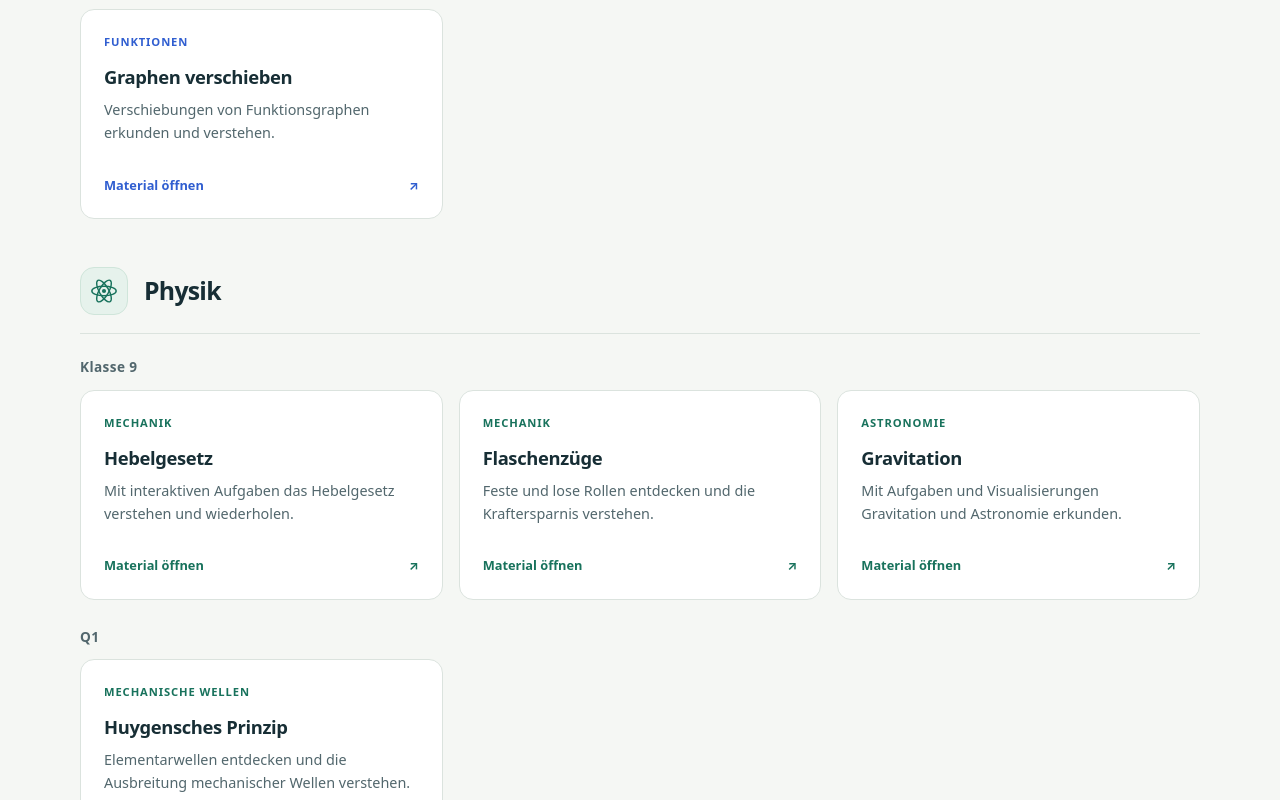
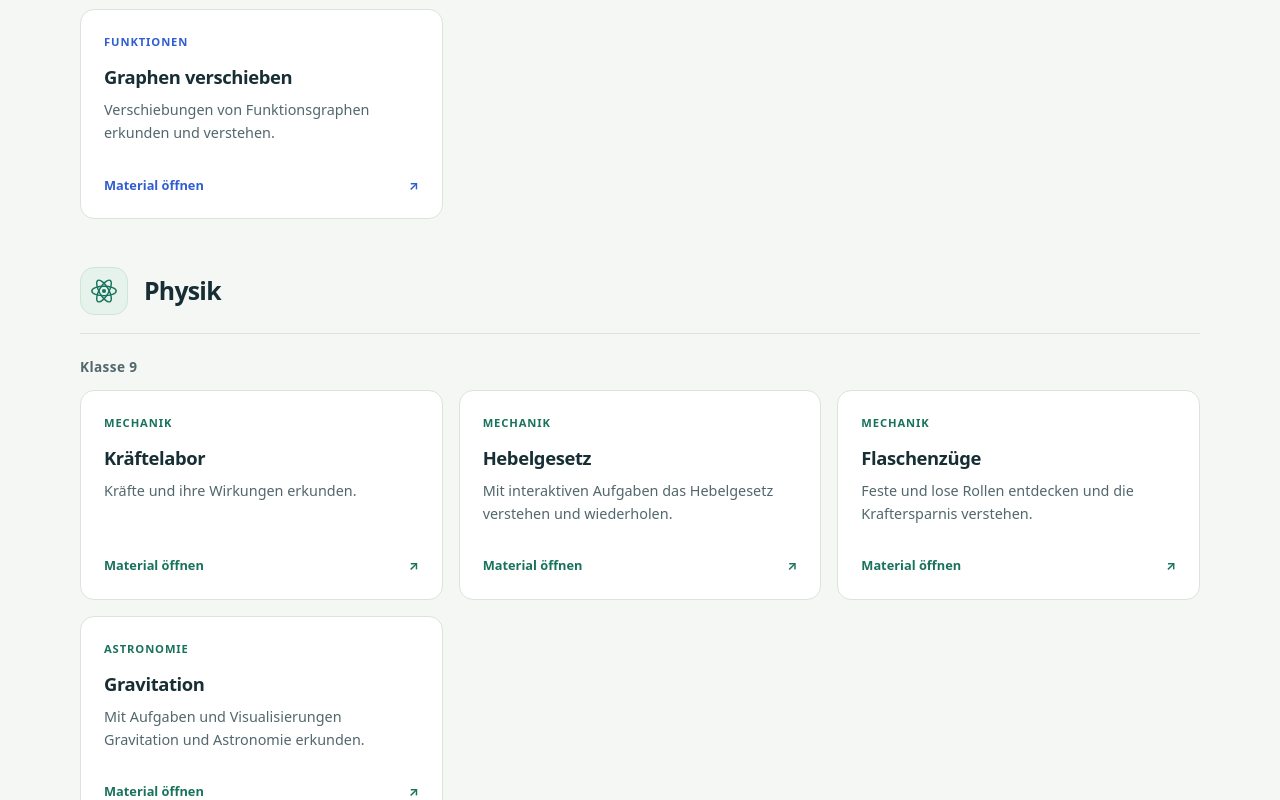
Before and after one commit to snhmc9zt7g-ops/snhmc9zt7g-ops.gitup.io, a plain HTML site: page index.html in a window 1280 px wide. Shown: the part 1779-2579 px from the top of the page. Drawn offline with Linux system fonts and the light colour scheme.

Commit message:
Add files via upload

```diff
--- a/index.html
+++ b/index.html
@@ -603,6 +603,17 @@
           <section class="level" data-level="9" aria-labelledby="physik-9">
             <h3 id="physik-9">Klasse 9</h3>
             <div class="grid">
+              <!-- Material: Kräftelabor -->
+              <a class="card" href="Kraeftelabor-Klasse9.html">
+                <div class="tag">Mechanik</div>
+                <h4>Kräftelabor</h4>
+                <p>Kräfte und ihre Wirkungen erkunden.</p>
+                <span class="open">
+                  Material öffnen
+                  <span aria-hidden="true">↗</span>
+                </span>
+              </a>
+
               <a class="card" href="hebelgesetz.html">
                 <div class="tag">Mechanik</div>
                 <h4>Hebelgesetz</h4>
```
